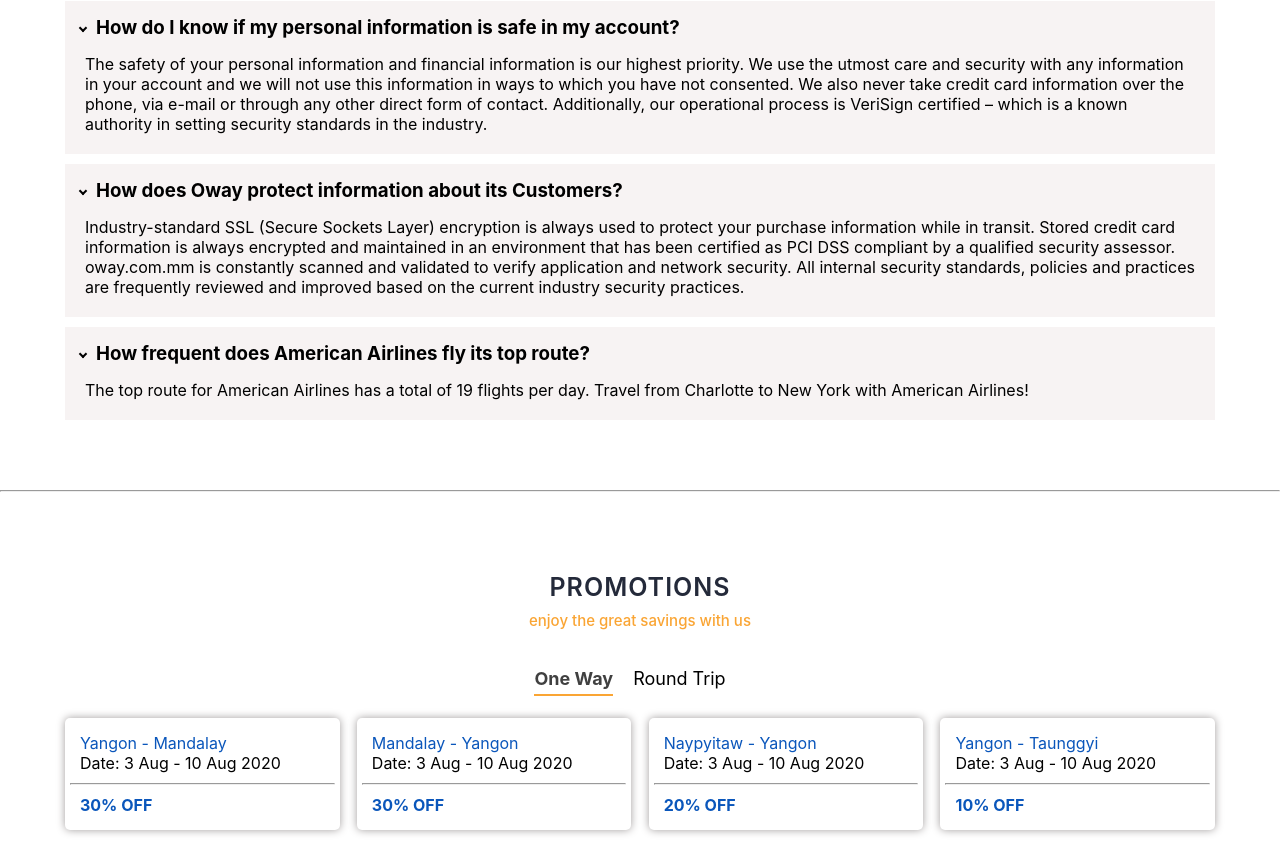
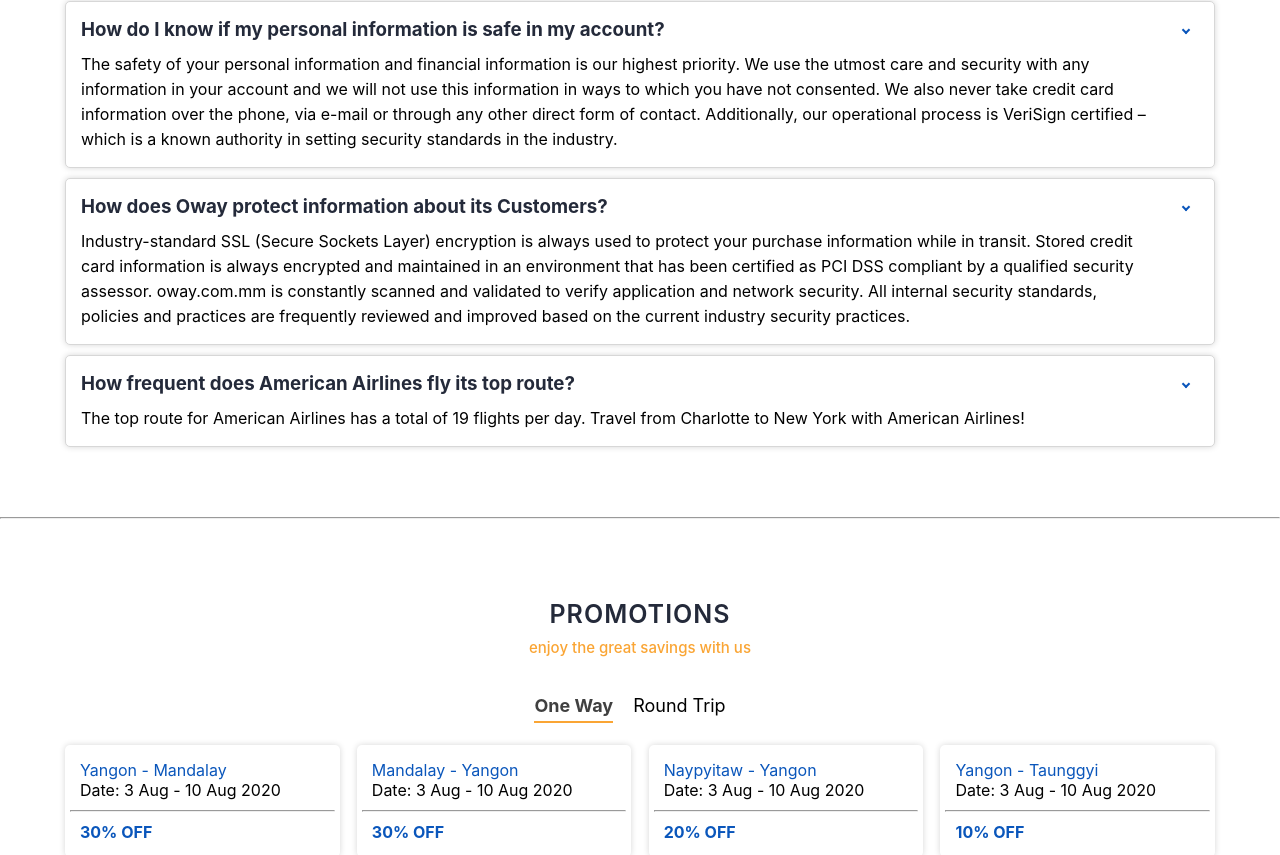
Before and after one commit to naingyeoo2/oway-airline-partner-page, a React (Create React App) app: page /partner/air-asia in a window 1280 px wide. Shown: the part 704-1559 px from the top of the page. Built offline with nearby package versions, Linux system fonts and the light colour scheme.

Commit message:
faq design

```diff
--- a/src/components/FaqCard.js
+++ b/src/components/FaqCard.js
@@ -15,24 +15,25 @@ class FaqCard extends Component {
   };
   render() {
     return (
+      <li>
         <div className="faq-card">
-        <li>
           <h3 className="question" onClick={() => this.isShowText()}>
+            {this.props.question.question}&nbsp;
+            <span>
               {this.state.isShow ? (
                 <i className="arrow down"></i>
               ) : (
                 <i className="arrow right"></i>
               )}
-            {this.props.question.question}&nbsp;
+            </span>
           </h3>
-
           {this.state.isShow ? (
             <p className="show-answer">{this.props.question.answer}</p>
           ) : (
             <p className="dont-show-answer">{this.props.question.answer}</p>
           )}
+        </div>
       </li>
-      </div>
     );
   }
 }
--- a/src/components/airline-partner.scss
+++ b/src/components/airline-partner.scss
@@ -6,6 +6,9 @@
 //     margin: 0 auto;
 //     max-width: 1170px;
 // }
+h1{
+    text-transform: uppercase;
+}
 h2{
     padding: 10px;
     text-transform: uppercase;
@@ -14,6 +17,7 @@ h2{
     font-weight: 600;
     letter-spacing: 1px;
 }
-h1{
-    text-transform: uppercase;
+
+h3{
+    color: #242A3A;
 }
--- a/src/components/faq-card.scss
+++ b/src/components/faq-card.scss
@@ -1,21 +1,33 @@
 .faq-card {
   margin: 10px;
   padding: 10px;
-  background-color: rgb(247, 243, 243);
+  background-color: #fff;
+  box-shadow: 0 0 6px #00000029;
+  border: 1px solid #d7d7d7;
+  border-radius: 5px;
+  opacity: 1;
 }
 .question {
   cursor: pointer;
+  // padding-bottom: 5px;
   padding: 5px;
+  line-height: 25px;
+}
+.question span{
+  float: right;
+
 }
 .show-answer {
   display: inline-block;
-  padding: 10px;
+  padding: 5px;
+  max-width: 95%;
+  line-height: 25px;
 }
 .dont-show-answer {
   display: none;
 }
 .arrow {
-  border: solid black;
+  border: solid #0a56bb;
   border-width: 0 2px 2px 0;
   display: inline-block;
   padding: 2px;
--- a/src/components/flights.scss
+++ b/src/components/flights.scss
@@ -20,7 +20,7 @@ $floatLeft: left;
     // float: $floatLeft;
     // overflow: hidden;
     cursor: pointer;
-    box-shadow: 0 0 8px rgb(161, 157, 157);
+    box-shadow: 0 0 6px #00000029;
     margin-right: 25px;
     margin-bottom: 15px;
     display: flex;
--- a/src/components/promotion-card.scss
+++ b/src/components/promotion-card.scss
@@ -4,7 +4,7 @@
 }
 .promotion-card{
     width: 23%;
-    box-shadow: 0px 0px 8px rgb(161, 157, 157);
+    box-shadow: 0 0 6px #00000029;
     border-radius: 5px;
     // margin-right: 10px;
     cursor: pointer;
```
Lines whose indentation alone changed are shown as unchanged.
